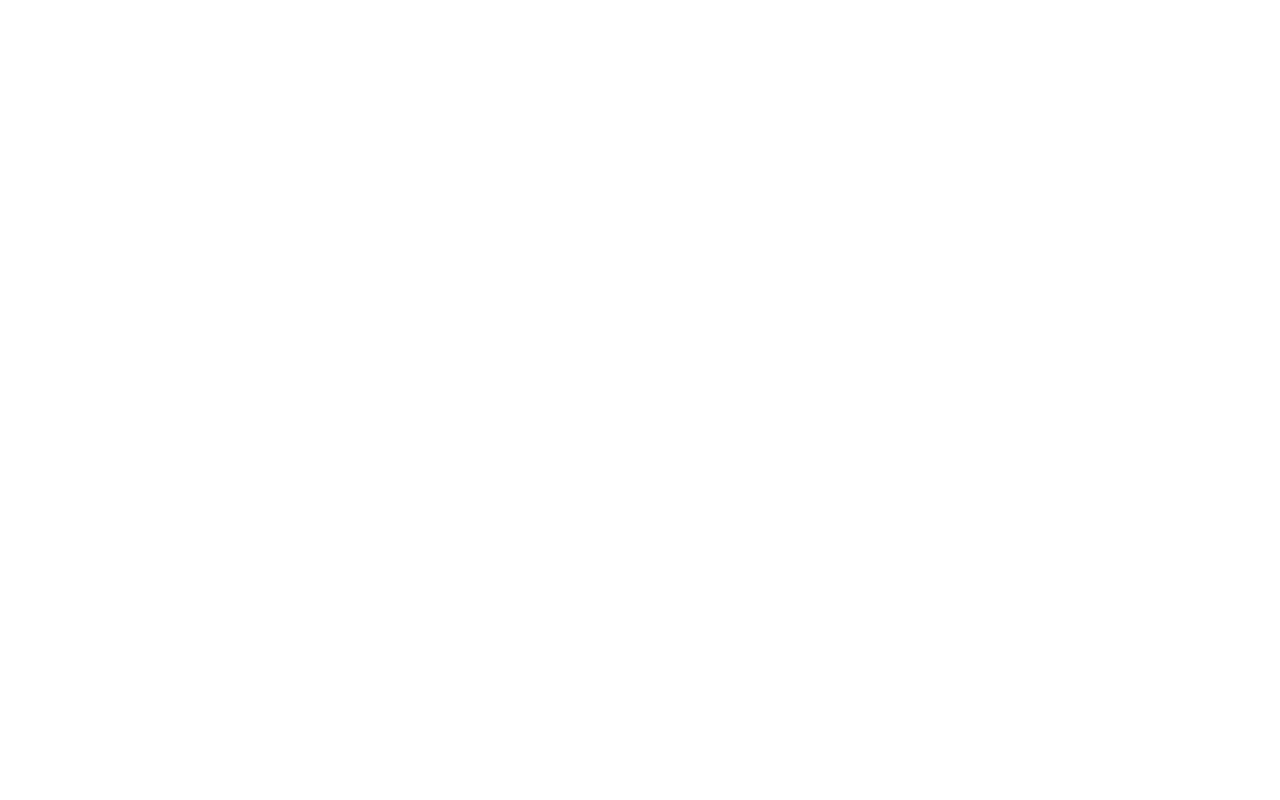
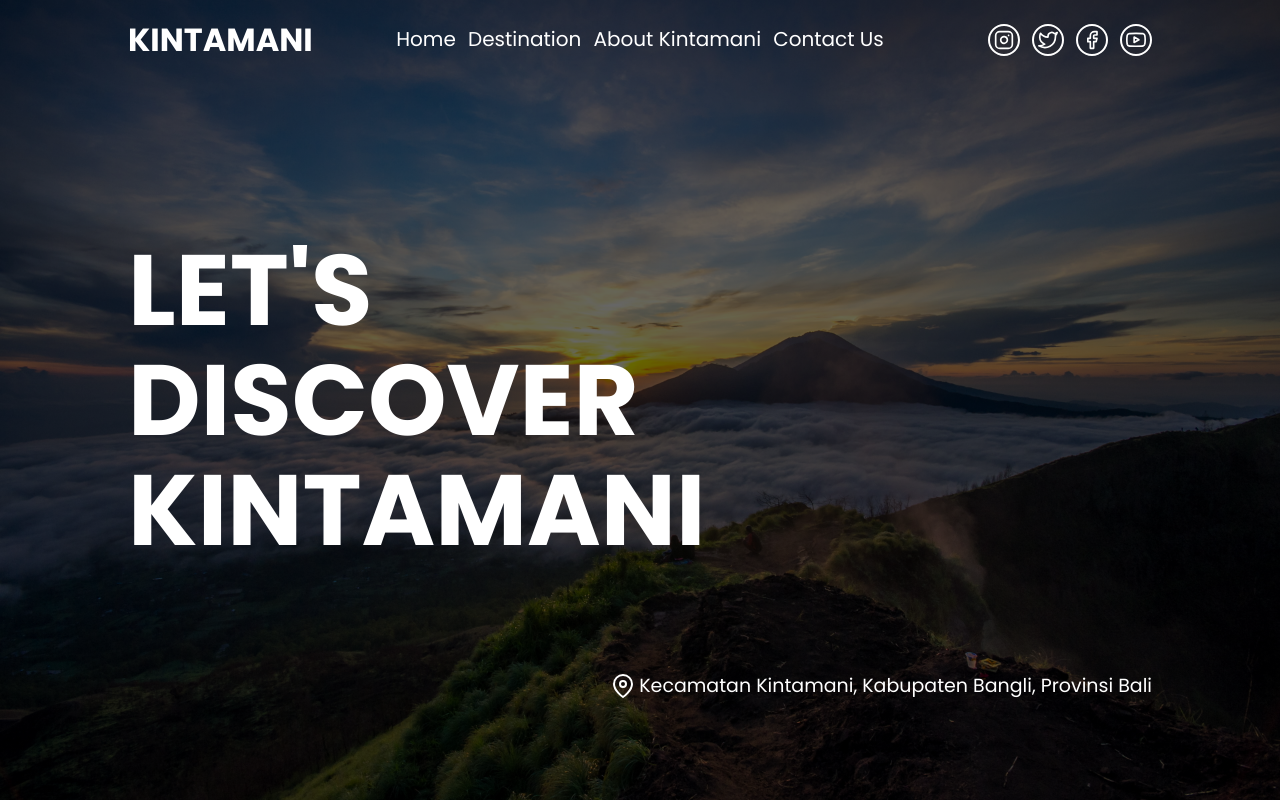
Before and after one commit to JuliAstaa/uts, a plain HTML site: page pages/gunung-batur.html in a window 1280 px wide. Drawn offline with Linux system fonts and the light colour scheme; files that its build step writes are made by us from their sources; files whose address does not match are found by name.

Commit message:
add more detail

```diff
--- a/pages/gunung-batur.html
+++ b/pages/gunung-batur.html
@@ -0,0 +1,174 @@
+<!DOCTYPE html>
+<html lang="en">
+  <head>
+    <meta charset="UTF-8" />
+    <meta name="viewport" content="width=device-width, initial-scale=1.0" />
+    <link rel="stylesheet" href="style/style.css" />
+    <title>KINTAMANI</title>
+  </head>
+  <body>
+    <div class="main_container">
+      <!-- banner -->
+      <div id="home" class="banner">
+        <!-- STPD NAVBAR -->
+        <header class="header">
+          <!-- NAVBAR -->
+          <div class="navbar">
+            <div class="logo"><h1>KINTAMANI</h1></div>
+            <div class="nav_menu">
+              <ul class="nav_link">
+                <li>
+                  <a href="#home">Home</a>
+                  <span class="line"></span>
+                </li>
+                <li>
+                  <a href="#destination">Destination</a>
+                  <span class="line"></span>
+                </li>
+                <li>
+                  <a href="#about_us">About Kintamani</a>
+                  <span class="line"></span>
+                </li>
+                <li>
+                  <a href="#contact_us">Contact Us</a>
+                  <span class="line"></span>
+                </li>
+              </ul>
+            </div>
+            <div class="our_sosmed">
+              <ul class="link_sosmed">
+                <li>
+                  <a href=""
+                    ><svg
+                      class="sosmed-icon"
+                      xmlns="http://www.w3.org/2000/svg"
+                      width="24"
+                      height="24"
+                      viewBox="0 0 24 24"
+                      fill="none"
+                      stroke="currentColor"
+                      stroke-width="2"
+                      stroke-linecap="round"
+                      stroke-linejoin="round"
+                      class="feather feather-instagram"
+                    >
+                      <rect
+                        x="2"
+                        y="2"
+                        width="20"
+                        height="20"
+                        rx="5"
+                        ry="5"
+                      ></rect>
+                      <path
+                        d="M16 11.37A4 4 0 1 1 12.63 8 4 4 0 0 1 16 11.37z"
+                      ></path>
+                      <line x1="17.5" y1="6.5" x2="17.51" y2="6.5"></line>
+                    </svg>
+                  </a>
+                </li>
+                <li>
+                  <a href=""
+                    ><svg
+                      class="sosmed-icon"
+                      xmlns="http://www.w3.org/2000/svg"
+                      width="24"
+                      height="24"
+                      viewBox="0 0 24 24"
+                      fill="none"
+                      stroke="currentColor"
+                      stroke-width="2"
+                      stroke-linecap="round"
+                      stroke-linejoin="round"
+                      class="feather feather-twitter"
+                    >
+                      <path
+                        d="M23 3a10.9 10.9 0 0 1-3.14 1.53 4.48 4.48 0 0 0-7.86 3v1A10.66 10.66 0 0 1 3 4s-4 9 5 13a11.64 11.64 0 0 1-7 2c9 5 20 0 20-11.5a4.5 4.5 0 0 0-.08-.83A7.72 7.72 0 0 0 23 3z"
+                      ></path>
+                    </svg>
+                  </a>
+                </li>
+                <li>
+                  <a href=""
+                    ><svg
+                      class="sosmed-icon"
+                      xmlns="http://www.w3.org/2000/svg"
+                      width="24"
+                      height="24"
+                      viewBox="0 0 24 24"
+                      fill="none"
+                      stroke="currentColor"
+                      stroke-width="2"
+                      stroke-linecap="round"
+                      stroke-linejoin="round"
+                      class="feather feather-facebook"
+                    >
+                      <path
+                        d="M18 2h-3a5 5 0 0 0-5 5v3H7v4h3v8h4v-8h3l1-4h-4V7a1 1 0 0 1 1-1h3z"
+                      ></path>
+                    </svg>
+                  </a>
+                </li>
+                <li>
+                  <a href=""
+                    ><svg
+                      class="sosmed-icon"
+                      xmlns="http://www.w3.org/2000/svg"
+                      width="24"
+                      height="24"
+                      viewBox="0 0 24 24"
+                      fill="none"
+                      stroke="currentColor"
+                      stroke-width="2"
+                      stroke-linecap="round"
+                      stroke-linejoin="round"
+                      class="feather feather-youtube"
+                    >
+                      <path
+                        d="M22.54 6.42a2.78 2.78 0 0 0-1.94-2C18.88 4 12 4 12 4s-6.88 0-8.6.46a2.78 2.78 0 0 0-1.94 2A29 29 0 0 0 1 11.75a29 29 0 0 0 .46 5.33A2.78 2.78 0 0 0 3.4 19c1.72.46 8.6.46 8.6.46s6.88 0 8.6-.46a2.78 2.78 0 0 0 1.94-2 29 29 0 0 0 .46-5.25 29 29 0 0 0-.46-5.33z"
+                      ></path>
+                      <polygon
+                        points="9.75 15.02 15.5 11.75 9.75 8.48 9.75 15.02"
+                      ></polygon>
+                    </svg>
+                  </a>
+                </li>
+              </ul>
+            </div>
+          </div>
+        </header>
+        <div class="banner_content">
+          <div class="moto">
+            <div class="main_moto">
+              <h1>LET'S DISCOVER KINTAMANI</h1>
+            </div>
+            <div class="location">
+              <svg
+                class="location-icon"
+                xmlns="http://www.w3.org/2000/svg"
+                width="24"
+                height="24"
+                viewBox="0 0 24 24"
+                fill="none"
+                stroke="currentColor"
+                stroke-width="2"
+                stroke-linecap="round"
+                stroke-linejoin="round"
+                class="feather feather-map-pin"
+              >
+                <path d="M21 10c0 7-9 13-9 13s-9-6-9-13a9 9 0 0 1 18 0z"></path>
+                <circle cx="12" cy="10" r="3"></circle>
+              </svg>
+
+              <a
+                target="_blank"
+                href="https://maps.app.goo.gl/PZLyj8UweGTn6G1Y9"
+                >Kecamatan Kintamani, Kabupaten Bangli, Provinsi Bali</a
+              >
+            </div>
+          </div>
+        </div>
+      </div>
+    </div>
+  </body>
+</html>
--- a/style/style.css
+++ b/style/style.css
@@ -295,14 +295,14 @@ a {
 /* about us */
 
 .about-us {
-  height: 100vh;
+  margin-top: 12rem;
   width: 100%;
   display: flex;
   justify-content: center;
+  background-color: #ededed;
 }
 
 .about-us-content {
-  margin-top: 12rem;
   width: 1024px;
   height: 100%;
   display: flex;
@@ -350,6 +350,7 @@ a {
   display: grid;
   grid-template-columns: repeat(5, 1fr);
   gap: 10px;
+  margin-bottom: 32px;
 }
 
 .img {
@@ -369,7 +370,7 @@ a {
 .contact-us-container {
   display: flex;
   justify-content: center;
-  margin-top: 12rem;
+  margin-top: 2rem;
 }
 
 .contact-us {
```
